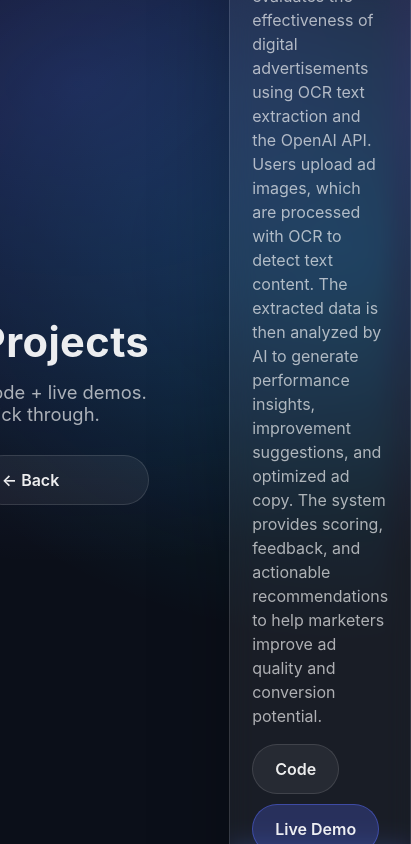
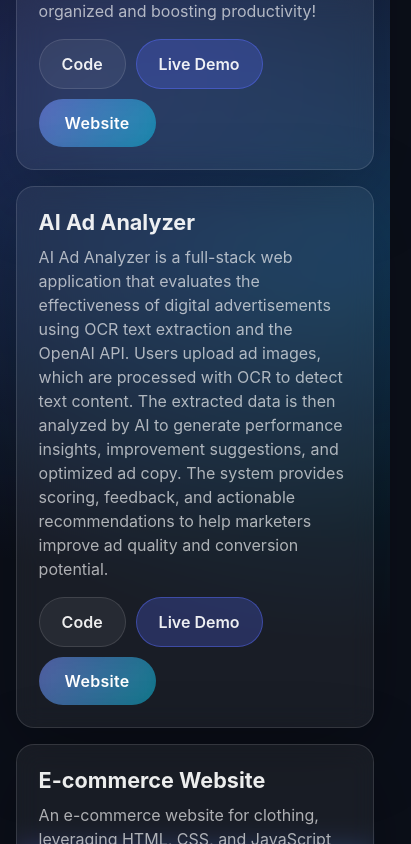
Before and after one commit to miguel23es/Portfolio-Website, a React (Vite) app in the folder portfolio/: page /projects in a window 390 px wide. Shown: the top 844 px of the page, 411 px wide, since content can reach past the window. Built offline with nearby package versions, Linux system fonts and the light colour scheme.

Commit message:
Update App.css

```diff
--- a/portfolio/src/App.css
+++ b/portfolio/src/App.css
@@ -228,6 +228,10 @@ body {
 
 /* Mobile */
 @media (max-width: 720px) {
+  .page{
+    display: flex;
+    flex-direction: column;
+  }
   .projectsGrid {
     grid-template-columns: 1fr;
   }
```
